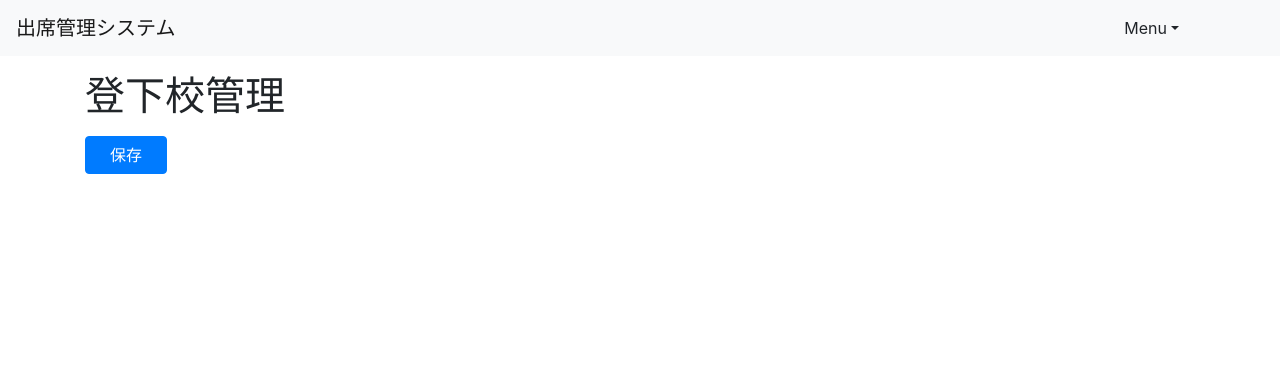
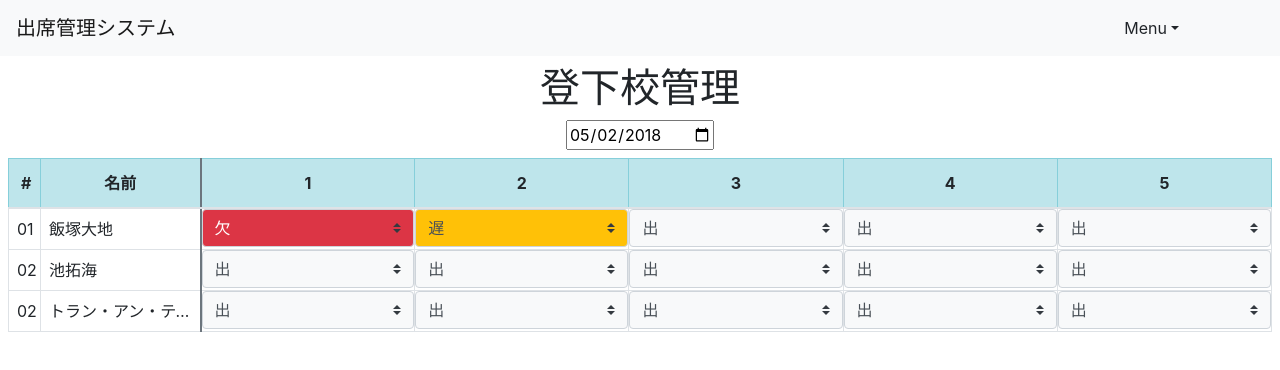
Before and after one commit to ShounenGit/pbl1-c2, an Angular app: page /teachers/manage in a window 1280 px wide. Shown: the top 370 px of the page. Built offline with nearby package versions, Linux system fonts and the light colour scheme.

Commit message:
ManageComponent追加

```diff
--- a/src/app/teachers/manage/manage.component.html
+++ b/src/app/teachers/manage/manage.component.html
@@ -1,5 +1,35 @@
-<section class="container">
-  <h1 class="my-3">登下校管理</h1>
-  <button class="btn btn-primary px-4">保存</button>
-  <!--管理用テーブル-->
+<section class="px-2">
+  <div class="text-center mt-2">
+    <h1>登下校管理</h1>
+    <input type="date"
+           [ngModel]="date | date: 'yyyy-MM-dd'"
+           (ngModelChange)="setDate($event)">
+    <i *ngIf="isUpdating || isLoading" class="fa fa-spinner fa-pulse fa-fw"></i>
+  </div>
+  <table *ngIf="!isLoading" class="table table-bordered mt-2">
+    <thead>
+    <tr class="table-info text-center">
+      <th class="number-width">#</th>
+      <th class="name-width border-bold-right">名前</th>
+      <th *ngFor="let i of periodCount | numbers">{{i + 1}}</th>
+    </tr>
+    </thead>
+    <tbody>
+    <tr *ngFor="let student of students">
+      <td class="p-2 text-right">{{truncNumber(student.studentNumber)}}</td>
+      <td class="border-bold-right ellipsis p-2">{{student.name}}</td>
+      <td *ngFor="let attendance of student.attendances">
+        <select class="custom-select"
+                [ngClass]="statusStyle(attendance.status)"
+                [ngModel]="attendance.status"
+                (ngModelChange)="updateAttendance(attendance, +$event)"
+                [disabled]="isUpdating">
+          <option *ngFor="let statusName of statusNames;let i=index" [value]="i">
+            {{statusName}}
+          </option>
+        </select>
+      </td>
+    </tr>
+    </tbody>
+  </table>
 </section>
--- a/src/app/teachers/manage/manage.component.scss
+++ b/src/app/teachers/manage/manage.component.scss
@@ -0,0 +1,32 @@
+@import "../../../assets/styles/import";
+
+.border-bold-right {
+  border-right: 2px $gray-600 solid;
+}
+
+table {
+  table-layout: fixed;
+  overflow-y: scroll;
+}
+
+td {
+  padding: 0;
+}
+
+tbody>tr:hover {
+  border-bottom: solid 2px $orange;
+}
+
+.ellipsis {
+  white-space: nowrap;
+  overflow: hidden;
+  text-overflow: ellipsis;
+}
+
+.name-width {
+  width: 10em;
+}
+
+.number-width {
+  width: 2em;
+}
--- a/src/app/teachers/manage/manage.component.ts
+++ b/src/app/teachers/manage/manage.component.ts
@@ -1,4 +1,7 @@
 import { Component, OnInit } from '@angular/core';
+import { AttendanceService } from '../../services/attendance.service';
+import { StudentWithAttendances } from '../../models/student-with-attendances';
+import { Attendance } from '../../models/attendance';
 
 @Component({
   selector: 'app-manage',
@@ -6,10 +9,61 @@ import { Component, OnInit } from '@angular/core';
   styleUrls: ['./manage.component.scss']
 })
 export class ManageComponent implements OnInit {
+  private date = new Date();
+  periodCount = 0;
+  students: StudentWithAttendances[] = [];
+  isUpdating = false;
+  isLoading = false;
 
-  constructor() { }
+  constructor(private attendanceService: AttendanceService) {
+  }
+
+  get statusNames() {
+    return this.attendanceService.statusShortNames;
+  }
 
   ngOnInit() {
+    this.loadStudents(this.date);
   }
 
+  setDate(nextValue: string) {
+    this.date = new Date(nextValue);
+    this.loadStudents(this.date);
+  }
+
+  loadStudents(date: Date) {
+    this.isLoading = true;
+    this.attendanceService
+      .getStudents(date)
+      .subscribe(students => {
+        this.students = students;
+        this.periodCount = students[0].attendances.length;
+        this.isLoading = false;
+      });
+  }
+
+  truncNumber(studentNumber: string) {
+    return studentNumber.slice(-2);
+  }
+
+  statusStyle(status: number) {
+    return [
+      {'bg-light': true},
+      {'bg-warning': true},
+      {'bg-danger': true, 'text-white': true},
+      {'bg-success': true, 'text-white': true},
+      {'bg-secondary': true, 'text-white': true},
+      {'bg-info': true, 'text-white': true},
+    ][status];
+  }
+
+  updateAttendance(attendance: Attendance, nextState: number) {
+    this.isUpdating = true;
+    this.attendanceService
+      .updateAttendance(attendance.id, nextState)
+      .subscribe(updated => {
+        attendance.status = updated.status;
+        this.isUpdating = false;
+      });
+  }
 }
```
